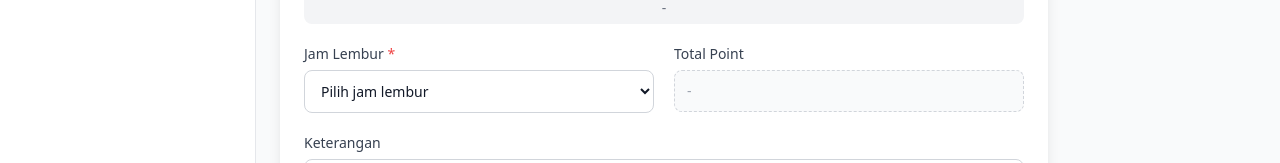
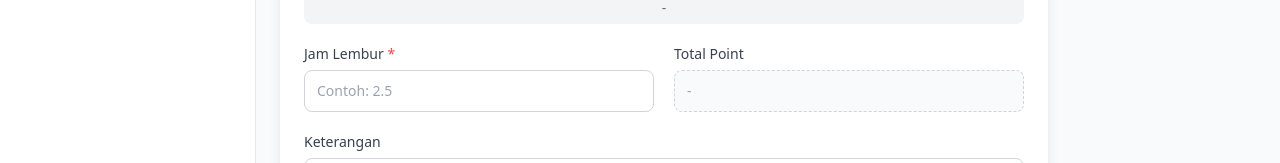
Before and after one commit to widi-ggc/lemburpn, a plain HTML site: page lembur.html in a window 1280 px wide. Shown: the part 308-471 px from the top of the page. Drawn offline with nearby package versions, Linux system fonts and the light colour scheme; no server answers.

Commit message:
Add files via upload

```diff
--- a/lembur.html
+++ b/lembur.html
@@ -156,24 +156,16 @@
               <label for="input-jam" class="block text-sm font-medium text-gray-700 dark:text-gray-300 mb-1.5">
                 Jam Lembur <span class="text-red-500">*</span>
               </label>
-              <select
+              <input
+                type="number"
                 id="input-jam"
                 required
-                class="w-full rounded-lg border border-gray-300 dark:border-gray-600 bg-white dark:bg-gray-700 text-gray-900 dark:text-gray-100 px-3 py-2.5 text-sm focus:outline-none focus:ring-2 focus:ring-primary-500 focus:border-primary-500 transition"
-              >
-                <option value="">Pilih jam lembur</option>
-                <option value="0">0</option>
-                <option value="0.5">0.5</option>
-                <option value="1">1</option>
-                <option value="1.5">1.5</option>
-                <option value="2">2</option>
-                <option value="2.5">2.5</option>
-                <option value="3">3</option>
-                <option value="3.5">3.5</option>
-                <option value="4">4</option>
-                <option value="5">5</option>
-                <option value="6">6</option>
-              </select>
+                min="0"
+                max="24"
+                step="0.25"
+                placeholder="Contoh: 2.5"
+                class="w-full rounded-lg border border-gray-300 dark:border-gray-600 bg-white dark:bg-gray-700 text-gray-900 dark:text-gray-100 px-3 py-2.5 text-sm placeholder-gray-400 dark:placeholder-gray-500 focus:outline-none focus:ring-2 focus:ring-primary-500 focus:border-primary-500 transition"
+              />
             </div>
 
             <!-- Preview Point (aktif di tahap berikutnya) -->
```
